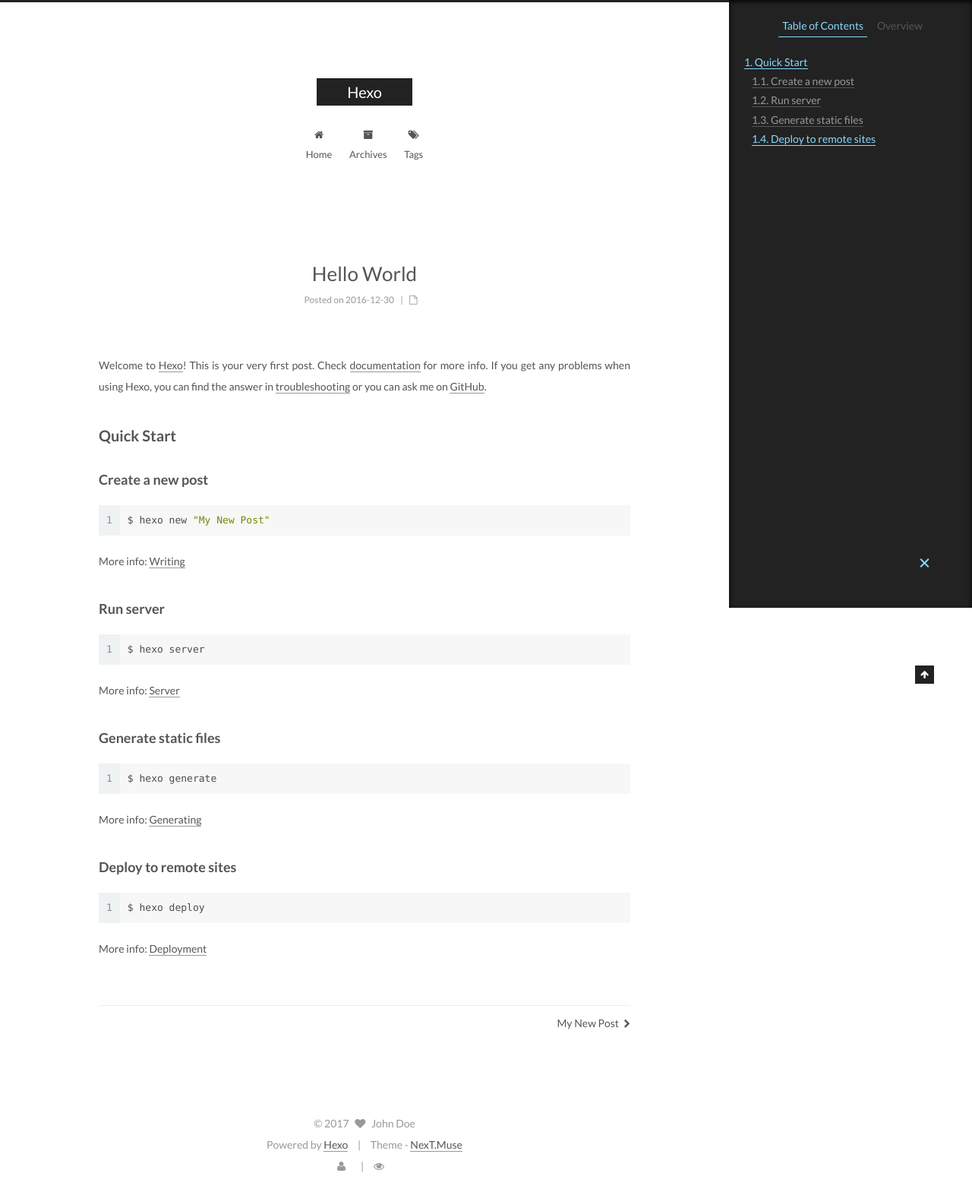
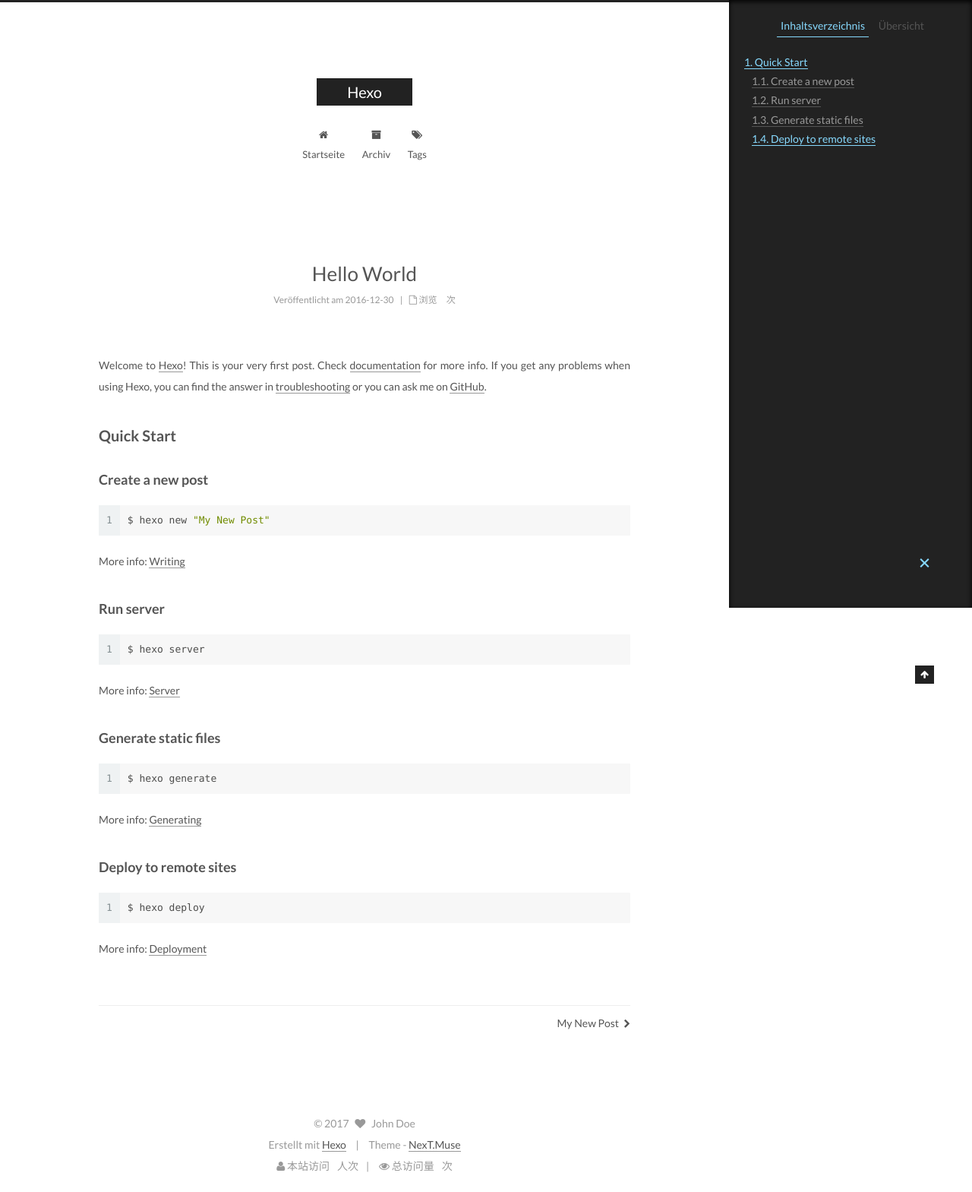
Before and after one commit to marryperry/marryperry.github.io, a plain HTML site: page 2016/12/30/hello-world/index.html in a window 1280 px wide. Shown: the whole page at 76% size. Drawn offline with Linux system fonts and the light colour scheme; some packages are replaced by stand-ins of ours; a script that the page names is missing.

Commit message:
Site updated: 2017-01-06 23:25:11

```diff
--- a/2016/12/30/hello-world/index.html
+++ b/2016/12/30/hello-world/index.html
@@ -188,7 +188,7 @@ Quick">
 
               <i class="menu-item-icon fa fa-fw fa-home"></i> <br />
 
-            Home
+            Startseite
           </a>
         </li>
 
@@ -198,7 +198,7 @@ Quick">
 
               <i class="menu-item-icon fa fa-fw fa-archive"></i> <br />
 
-            Archives
+            Archiv
           </a>
         </li>
 
@@ -277,7 +277,7 @@ Quick">
               <span class="post-meta-item-icon">
                 <i class="fa fa-calendar-o"></i>
               </span>
-              <span class="post-meta-item-text">Posted on</span>
+              <span class="post-meta-item-text">Veröffentlicht am</span>
               <time title="Post created" itemprop="dateCreated datePublished" datetime="2016-12-30T10:26:51+08:00">
                 2016-12-30
               </time>
@@ -301,8 +301,8 @@ Quick">
 
 
             <span class="post-meta-divider">|</span>
-            <span class="page-pv"><i class="fa fa-file-o"></i>
-            <span class="busuanzi-value" id="busuanzi_value_page_pv" ></span>
+            <span class="page-pv"><i class="fa fa-file-o"></i> 浏览
+            <span class="busuanzi-value" id="busuanzi_value_page_pv" ></span>次
             </span>
 
 
@@ -430,10 +430,10 @@ var duoshuoQuery = {short_name:"juliet"};
 
         <ul class="sidebar-nav motion-element">
           <li class="sidebar-nav-toc sidebar-nav-active" data-target="post-toc-wrap" >
-            Table of Contents
+            Inhaltsverzeichnis
           </li>
           <li class="sidebar-nav-overview" data-target="site-overview">
-            Overview
+            Übersicht
           </li>
         </ul>
 
@@ -450,7 +450,7 @@ var duoshuoQuery = {short_name:"juliet"};
           <div class="site-state-item site-state-posts">
             <a href="/archives">
               <span class="site-state-item-count">2</span>
-              <span class="site-state-item-name">posts</span>
+              <span class="site-state-item-name">Artikel</span>
             </a>
           </div>
 
@@ -517,7 +517,7 @@ var duoshuoQuery = {short_name:"juliet"};
 
 
 <div class="powered-by">
-  Powered by <a class="theme-link" href="https://hexo.io">Hexo</a>
+  Erstellt mit  <a class="theme-link" href="https://hexo.io">Hexo</a>
 </div>
 
 <div class="theme-info">
@@ -535,11 +535,11 @@ var duoshuoQuery = {short_name:"juliet"};
   <script async src="https://dn-lbstatics.qbox.me/busuanzi/2.3/busuanzi.pure.mini.js"></script>
 
 
-    <span class="site-uv"><i class="fa fa-user"></i><span class="busuanzi-value" id="busuanzi_value_site_uv"></span></span>
+    <span class="site-uv"><i class="fa fa-user"></i>  本站访问<span class="busuanzi-value" id="busuanzi_value_site_uv"></span>人次</span>
 
 
 
-    <span class="site-pv"><i class="fa fa-eye"></i><span class="busuanzi-value" id="busuanzi_value_site_pv"></span></span>
+    <span class="site-pv"><i class="fa fa-eye"></i>  总访问量<span class="busuanzi-value" id="busuanzi_value_site_pv"></span>次</span>
 
 
 </div>
--- a/css/main.css
+++ b/css/main.css
@@ -1681,7 +1681,7 @@ pre .javascript .function {
   width: 4px;
   height: 4px;
   border-radius: 50%;
-  background: #baff6a;
+  background: #ff993e;
 }
 .links-of-blogroll {
   font-size: 13px;
```
Also changed, not shown: 2016/12/30/My-New-Post/index.html (+9 -9 lines), archives/2016/12/index.html (+8 -8 lines), archives/2016/index.html (+8 -8 lines), archives/index.html (+8 -8 lines), index.html (+8 -8 lines).
